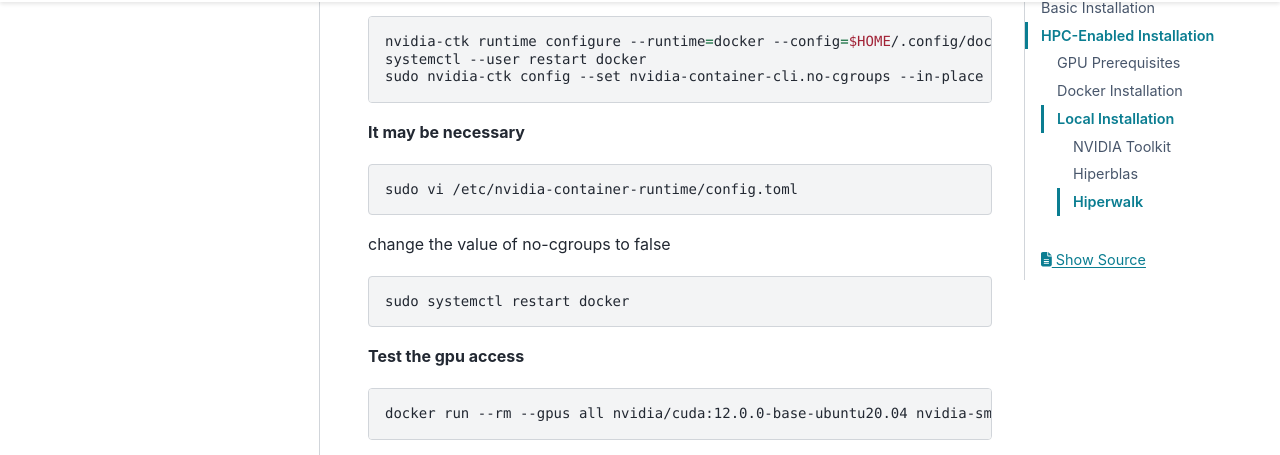
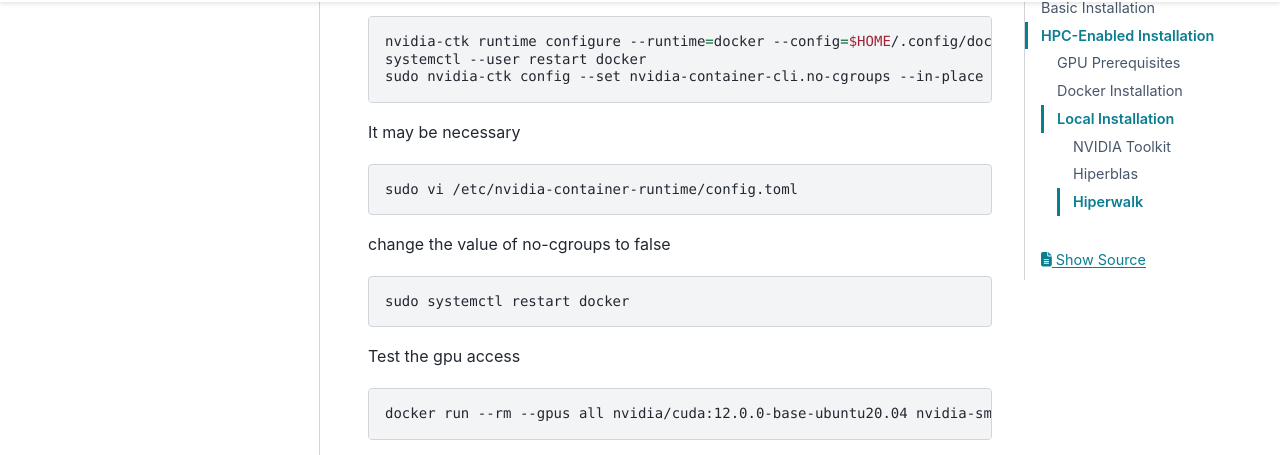
Before and after one commit to hiperwalk/hiperwalk, a Sphinx documentation site: the page built from docs/install/index.rst, in a window 1280 px wide and 900 px high, scrolled down 4368 px. Shown: the part 134-589 px from the top of the window. Built offline with Sphinx 7.4.7 and the PyData theme 0.15.4, drawn with Linux system fonts in a browser that asks for light colours.

```diff
--- a/docs/install/index.rst
+++ b/docs/install/index.rst
@@ -239,7 +239,7 @@ Step 3. Configure docker to use nvidia in rootless mode
 	systemctl --user restart docker
 	sudo nvidia-ctk config --set nvidia-container-cli.no-cgroups --in-place
 
-**It may be necessary**
+It may be necessary
 
 .. code-block:: shell
 
@@ -251,7 +251,7 @@ change the value of no-cgroups to false
 
 	sudo systemctl restart docker
 
-**Test the gpu access**
+Test the gpu access
 
 .. code-block:: shell
 
```
